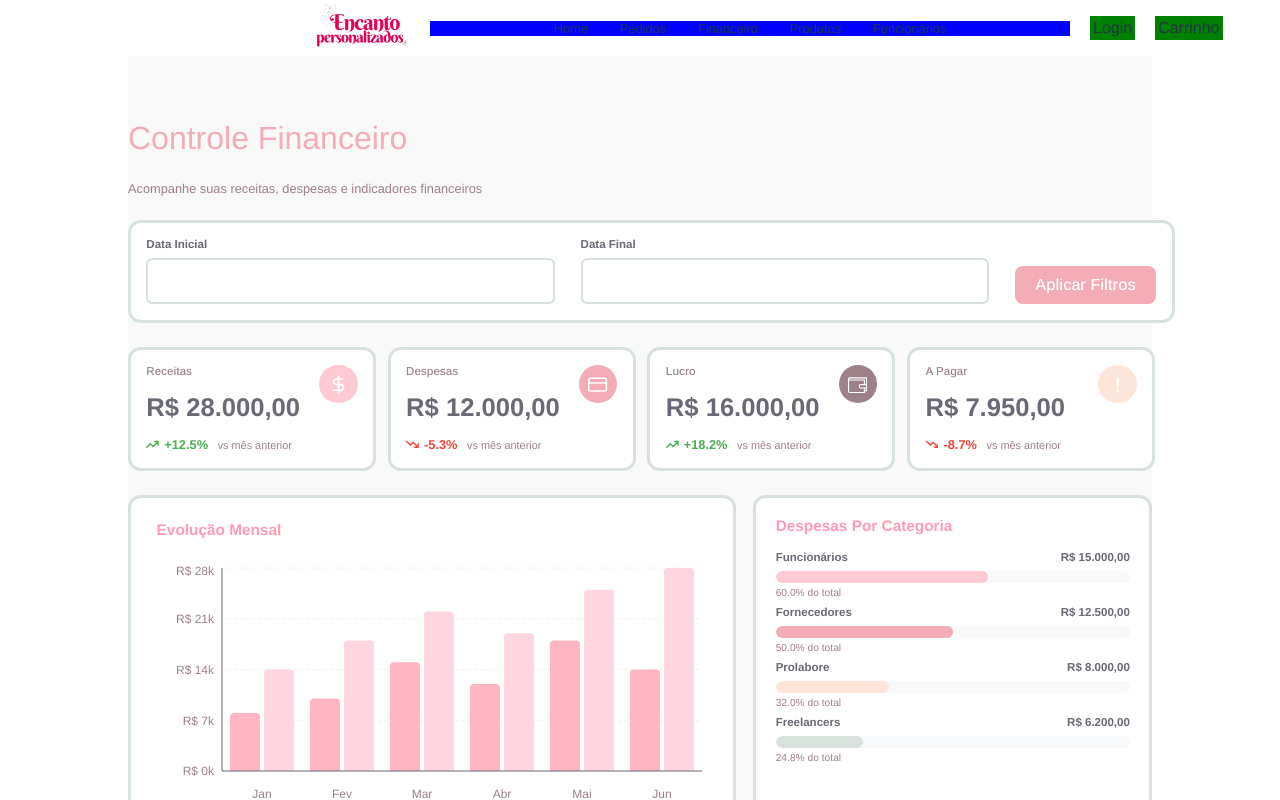
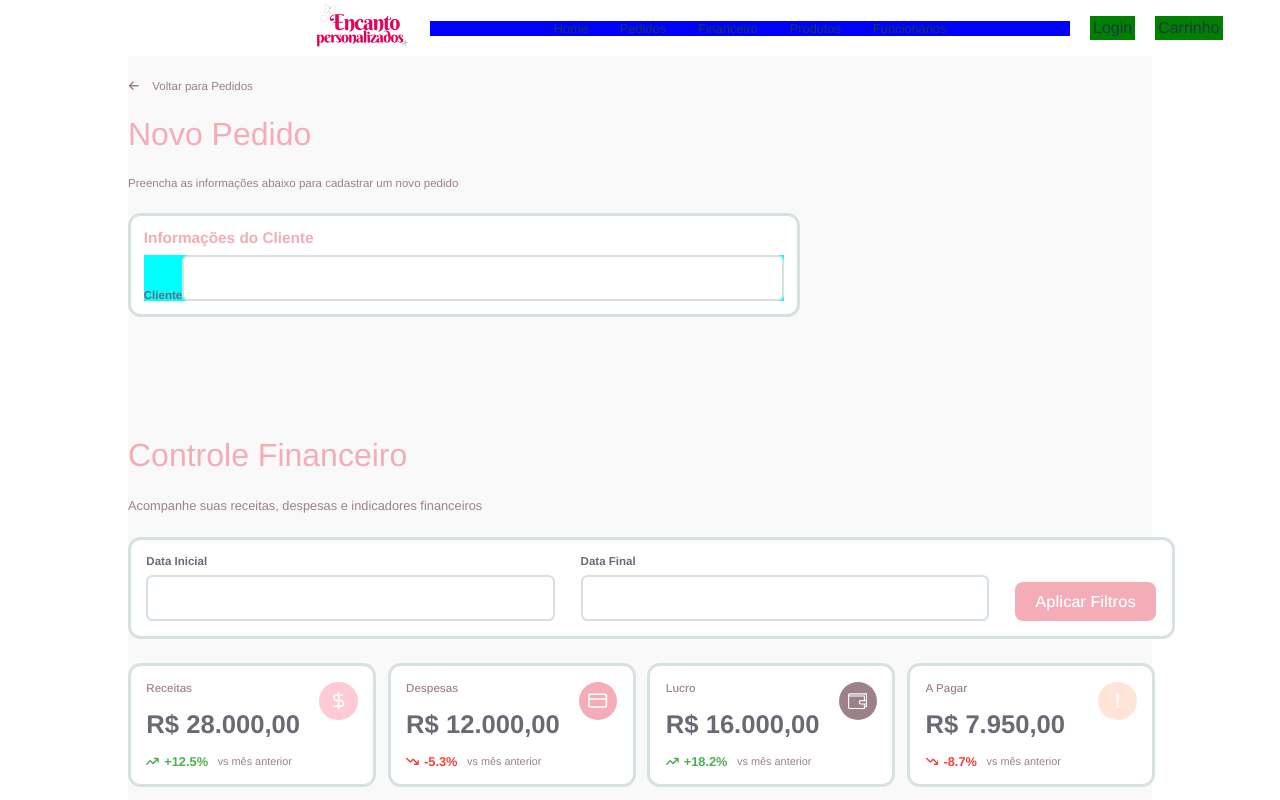
Before and after one commit to CynapseInc/frontend, a React (Vite) app in the folder EncantoFrontend/: page / in a window 1280 px wide. Shown: the top 800 px of the page. Built offline with nearby package versions, Linux system fonts and the light colour scheme.

Commit message:
feat(input): Criado e estilizado o componente generico de Input para ser usado em próximas páginas

```diff
--- a/EncantoFrontend/src/App.css
+++ b/EncantoFrontend/src/App.css
@@ -2,7 +2,7 @@ html, body{
   display: flex;
   flex-direction: column;
   font-family: "Arimo";
-  justify-content: center;
+  /* justify-content: center; */
   align-items: center;
   margin: 0;
   background-color: #F9F9F9;
--- a/EncantoFrontend/src/App.tsx
+++ b/EncantoFrontend/src/App.tsx
@@ -1,5 +1,6 @@
 import "./App.css";
 import { DashFinanceira } from "./components/dashboardFinanceira";
+import { CadastroPedidos } from "./components/kanbanPedidos/cadastroPedidos";
 import Navbar from './components/navbar';
 
 function App() {
@@ -7,6 +8,7 @@ function App() {
   return (
     <>
     <Navbar/>
+    <CadastroPedidos/>
     <DashFinanceira/>
     </>
   )
--- a/EncantoFrontend/src/components/dashboardFinanceira/dashboardFinanceira.module.css
+++ b/EncantoFrontend/src/components/dashboardFinanceira/dashboardFinanceira.module.css
@@ -30,7 +30,7 @@
     color: #6D6875;
     font-weight: 900;
 }
-.filtros{
+.containerFiltro .filtros{
     border-radius: 0.5vw;
     border-color: #D8E2DC;
     border-style: solid;
--- a/EncantoFrontend/src/components/dashboardFinanceira/index.tsx
+++ b/EncantoFrontend/src/components/dashboardFinanceira/index.tsx
@@ -6,6 +6,7 @@ import { IoAlertOutline } from "react-icons/io5";
 import { CardKPI } from "./cardKPI";
 import { Card } from "../genericos/card";
 import { Button } from "../genericos/button";
+import { Input } from "../genericos/input";
 import { EvolucaoMensalGrafico } from "./evolucaoMensalGrafico";
 import { DespesasPorCategoria } from "./despesasPorCategoria";
 import { GraficoVendasCategoria } from "./vendasPorCategoria";
@@ -20,11 +21,11 @@ export function DashFinanceira() {
       <Card classeCss={styles.cardConteudoFiltros}>
         <div className={styles.containerFiltro}>
           <span className={styles.tituloFiltro}>Data Inicial</span>
-          <input type="text" className={styles.filtros} />
+          <Input classeCss={styles.filtros} />
         </div>
         <div className={styles.containerFiltro}>
           <span className={styles.tituloFiltro}>Data Final</span>
-          <input type="text" className={styles.filtros} />
+          <Input classeCss={styles.filtros} />
         </div>
         <Button classeCss={styles.botaoFiltro}>Aplicar Filtros</Button>
 
--- /dev/null
+++ b/EncantoFrontend/src/components/genericos/input/index.tsx
@@ -0,0 +1,13 @@
+import Styles from "./input.module.css";
+// import type { ReactNode } from 'react';
+
+
+interface InputProps {
+  classeCss?: string;
+}
+
+export function Input({classeCss = '' }: InputProps){
+    return(
+        <input type="text" className={`${Styles.input} ${classeCss}`} />
+    )
+}
--- /dev/null
+++ b/EncantoFrontend/src/components/genericos/input/input.module.css
@@ -0,0 +1,7 @@
+.input{
+    border-radius: 0.5vw;
+    border-color: #D8E2DC;
+    border-style: solid;
+    height: 5vh;
+    width: 100%;
+}
--- /dev/null
+++ b/EncantoFrontend/src/components/kanbanPedidos/cadastroPedidos/CadastroPedidos.module.css
@@ -0,0 +1,49 @@
+.contentPage{
+    width: 50vw;
+    margin-top: 10vh;
+    display: flex;
+    flex-direction: column;
+    gap: 3vh;
+    /* background-color: antiquewhite; */
+    height: fit-content;
+}
+.voltarKanban{
+    display: flex;
+    gap: 1vw;
+    color: #9D8189;
+    font-size: 0.9vw;
+}
+
+.tituloPage{
+   font-size: 2.5vw;
+    color: #F4ACB7;
+}
+
+.textoSecundario{
+    font-size: 0.9vw;
+    color: #9D8189;
+}
+.sectionCard{
+    display: flex;
+    padding: 1vw;
+    gap: 1vh;
+    width: 100%;
+}
+.tituloSectionCard{
+    font-size: 1.2vw;
+    font-weight: bold;
+    color: #F4ACB7;
+}
+.containerInputs{
+    display: flex;
+    height: fit-content;
+    width: 100%;
+    align-items: flex-end;
+    background-color: aqua;
+}
+
+.tituloInputLabel{
+    font-size: 0.9vw;
+    color: #6D6875;
+    font-weight: 900;
+}
--- /dev/null
+++ b/EncantoFrontend/src/components/kanbanPedidos/cadastroPedidos/index.tsx
@@ -0,0 +1,25 @@
+import Styles from "./CadastroPedidos.module.css";
+import { Card } from "../../genericos/card";
+import { Input } from "../../genericos/input";
+import { FaArrowLeft } from "react-icons/fa6";
+
+
+export function CadastroPedidos() {
+  return (
+    <div className={Styles.contentPage}>
+        <div className={Styles.voltarKanban}>
+            <FaArrowLeft/>
+            Voltar para Pedidos
+        </div>
+        <span className={Styles.tituloPage}>Novo Pedido</span>
+        <span className={Styles.textoSecundario}>Preencha as informações abaixo para cadastrar um novo pedido</span>
+        <Card classeCss={Styles.sectionCard}>
+            <span className={Styles.tituloSectionCard}>Informações do Cliente</span>
+            <div className={Styles.containerInputs}>
+                <span className={Styles.tituloInputLabel}>Cliente</span>
+                <Input/>
+            </div>
+        </Card>
+    </div>
+  )
+}
```
Also changed, not shown: EncantoFrontend/src/components/kanbanPedidos/index.tsx (added, +7 -0 lines), EncantoFrontend/src/components/kanbanPedidos/kanbanPedidos.module.css (added).
